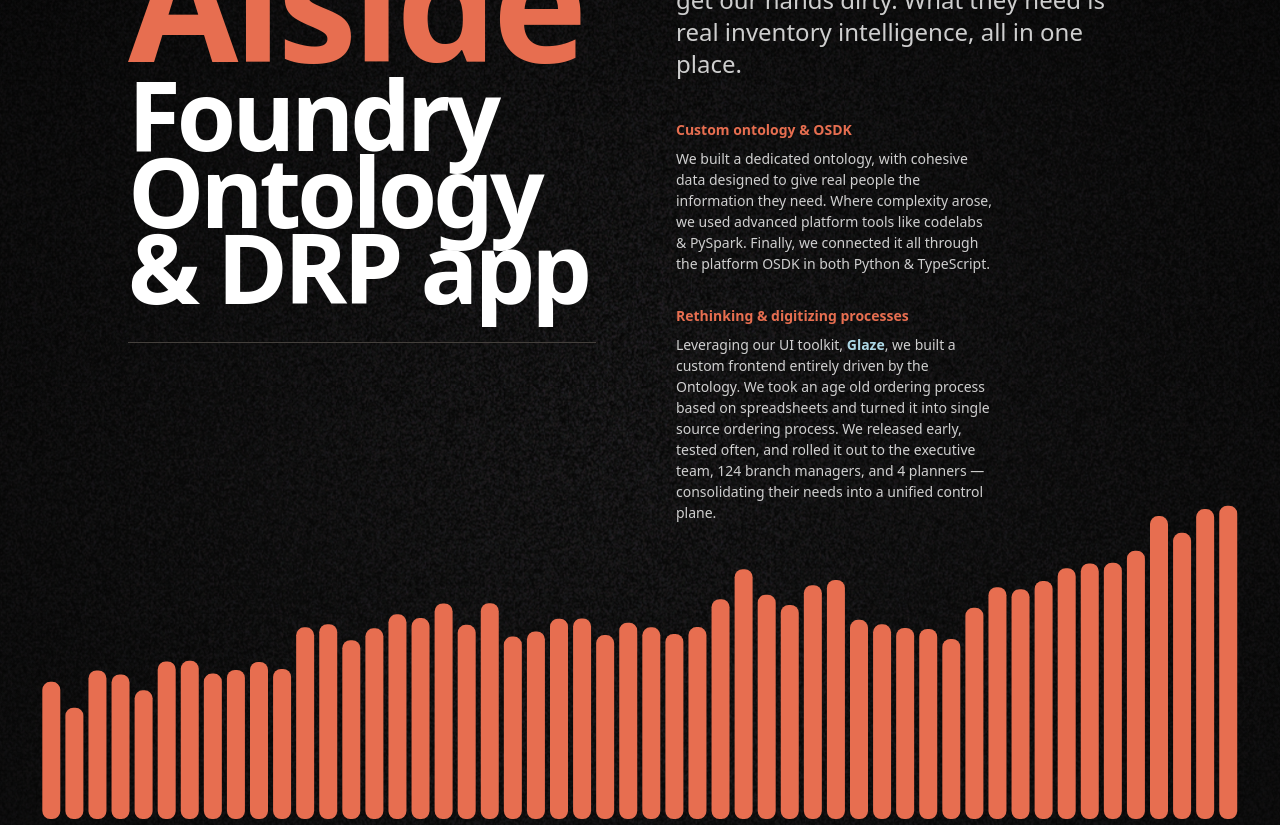
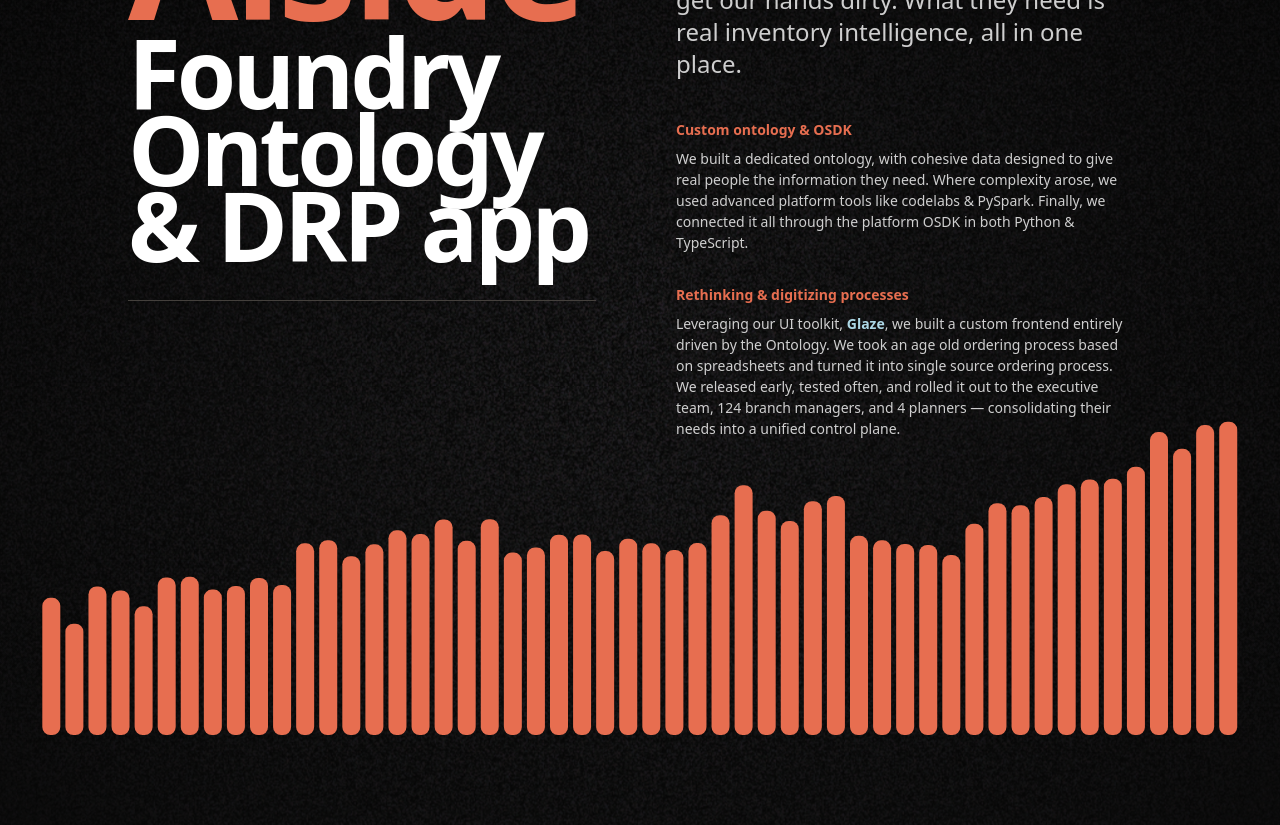
Before and after one commit to ceramiclabs/ceramic.nyc, a React (Vite) app: page / in a window 1280 px wide. Shown: the part 2280-3105 px from the top of the page. Built offline with nearby package versions, Linux system fonts and the light colour scheme; a web font is replaced by a local one.

Commit message:
Override blurb width for alside

```diff
--- a/src/components/alside-case-study.tsx
+++ b/src/components/alside-case-study.tsx
@@ -25,7 +25,7 @@
       bottomContent={<SalesChart fill={HIGHLIGHT_COLOR} />}
     >
       <Blurbs>
-        <Standfirst className="lg:!max-w-[560px]">
+        <Standfirst className="lg:!max-w-[563px]">
           Legacy systems, manual processes, bubble gum and tape - and a lot of
           spreadsheets. We became a student of their organization, interviewing
           stakeholders and building trust with honestly, realism, and a
@@ -37,7 +37,7 @@
         <Blurb
           title="Custom ontology &amp; OSDK"
           highlightColor={HIGHLIGHT_COLOR}
-          className="lg:max-w-[452px]"
+          className="lg:!max-w-[452px]"
         >
           We built a dedicated ontology, with cohesive data designed to give
           real people the information they need. Where complexity arose, we used
@@ -48,7 +48,7 @@
         <Blurb
           title="Rethinking &amp; digitizing processes"
           highlightColor={HIGHLIGHT_COLOR}
-          className="lg:max-w-[452px]"
+          className="lg:!max-w-[452px]"
         >
           Leveraging our UI toolkit,{" "}
           <span className="font-semibold blue">Glaze</span>, we built a custom
```
